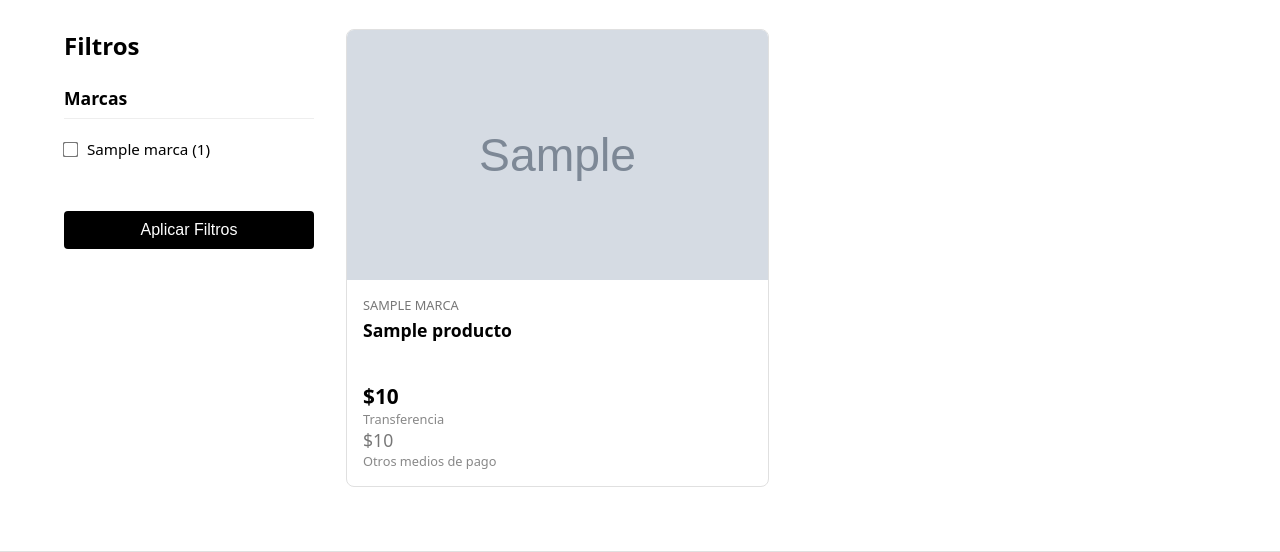
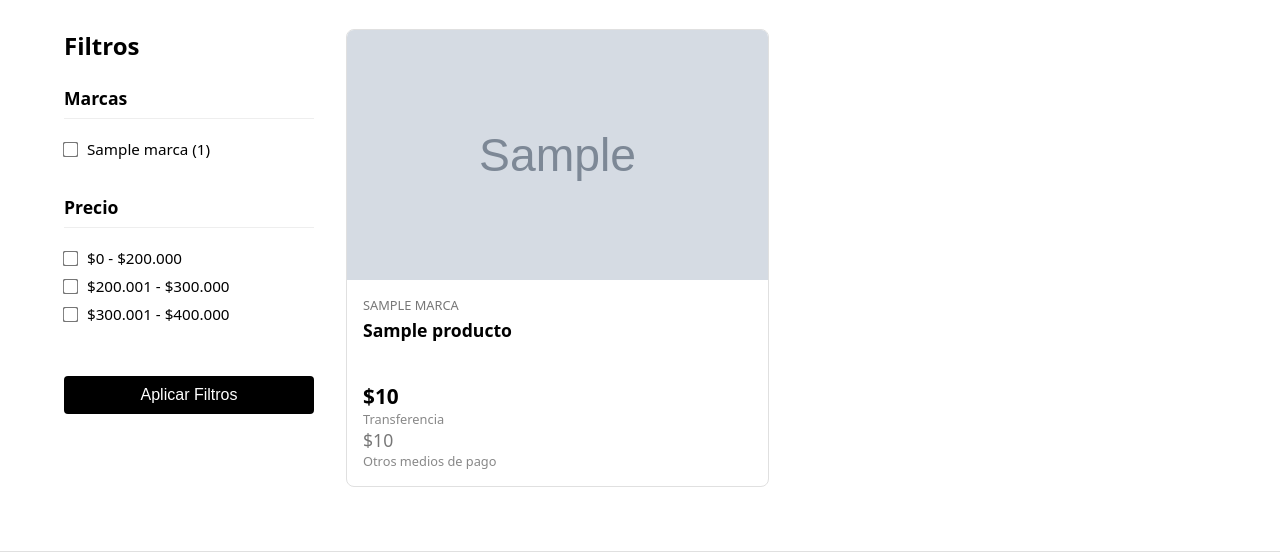
Before and after one commit to palgatox64/techtop, a Django app: page /tienda/ in a window 1280 px wide. Shown: the part 186-738 px from the top of the page. Run offline with Django 5.2, Linux system fonts and the light colour scheme; tables that the repository leaves empty hold one stand-in row (values such as "Sample post"); grey boxes marked "Sample" are stand-in pictures.

Commit message:
precios-filtros-fix

```diff
--- a/store/views.py
+++ b/store/views.py
@@ -1,6 +1,6 @@
 from django.shortcuts import render, redirect, get_object_or_404
 from .models import Producto, Marca, Categoria
-from django.db.models import Count
+from django.db.models import Count, Q
 from django.contrib.auth.hashers import make_password
 from django.contrib import messages
 from .models import Cliente
@@ -37,21 +37,36 @@ def terminos_condiciones(request):
 def radios_catalog(request):
     products = Producto.objects.filter(categoria__nombre='RADIO ANDROID')
     selected_brands = request.GET.getlist('marca')
+    selected_prices = request.GET.getlist('precio')
+    selected_inches = request.GET.getlist('pulgadas')
     if selected_brands:
         products = products.filter(marca__nombre__in=selected_brands)
+    if selected_inches:
+        for inch_size in selected_inches:
+            products = products.filter(nombre__icontains=inch_size)
+    if selected_prices:
+        price_queries = Q()
+        for price_range in selected_prices:
+            min_price, max_price = price_range.split('-')
+            price_queries |= Q(precio__range=(min_price, max_price))
+        products = products.filter(price_queries)
+    available_inches = ['7', '9', '10.1', '12']
     available_brands = Marca.objects.filter(
-        producto__categoria__nombre='RADIO ANDROID'
+        producto__in=products
     ).annotate(
         product_count=Count('producto')
     ).filter(product_count__gt=0).order_by('nombre')
     for product in products:
         product.precio_transferencia = product.precio * Decimal('0.97')
-
     context = {
         'products': products,
         'available_brands': available_brands,
+        'available_inches': available_inches,
         'selected_brands_from_form': selected_brands,
+        'selected_prices_from_form': selected_prices,
+        'selected_inches_from_form': selected_inches,
     }
+
     return render(request, 'store/tienda.html', context)
 
 
--- a/templates/store/tienda.html
+++ b/templates/store/tienda.html
@@ -8,9 +8,9 @@
 
 {% block content %}
 <div class="catalog-container">
-
     <aside class="filter-sidebar">
-        <form method="GET" action=""> <h3>Filtros</h3>
+    <form method="GET" action="">
+        <h3>Filtros</h3>
 
         {% if available_brands %}
         <div class="filter-group">
@@ -27,6 +27,27 @@
             </ul>
         </div>
         {% endif %}
+
+        <div class="filter-group">
+            <h4>Precio</h4>
+            <ul class="filter-list checkbox-list">
+                <li><label><input type="checkbox" name="precio" value="0-200000" {% if '0-200000' in selected_prices_from_form %}checked{% endif %}> $0 - $200.000</label></li>
+                <li><label><input type="checkbox" name="precio" value="200001-300000" {% if '200001-300000' in selected_prices_from_form %}checked{% endif %}> $200.001 - $300.000</label></li>
+                <li><label><input type="checkbox" name="precio" value="300001-400000" {% if '300001-400000' in selected_prices_from_form %}checked{% endif %}> $300.001 - $400.000</label></li>
+            </ul>
+        </div>
+
+        {% if available_inches %}
+        <div class="filter-group">
+            <h4>Pulgadas</h4>
+            <ul class="filter-list checkbox-list">
+                {% for inch in available_inches %}
+                <li><label><input type="checkbox" name="pulgadas" value="{{ inch }}" {% if inch in selected_inches_from_form %}checked{% endif %}> {{ inch }} pulgadas</label></li>
+                {% endfor %}
+            </ul>
+        </div>
+        {% endif %}
+
         <button type="submit" class="filter-button">Aplicar Filtros</button>
     </form>
 </aside>
```
Lines whose indentation alone changed are shown as unchanged.
